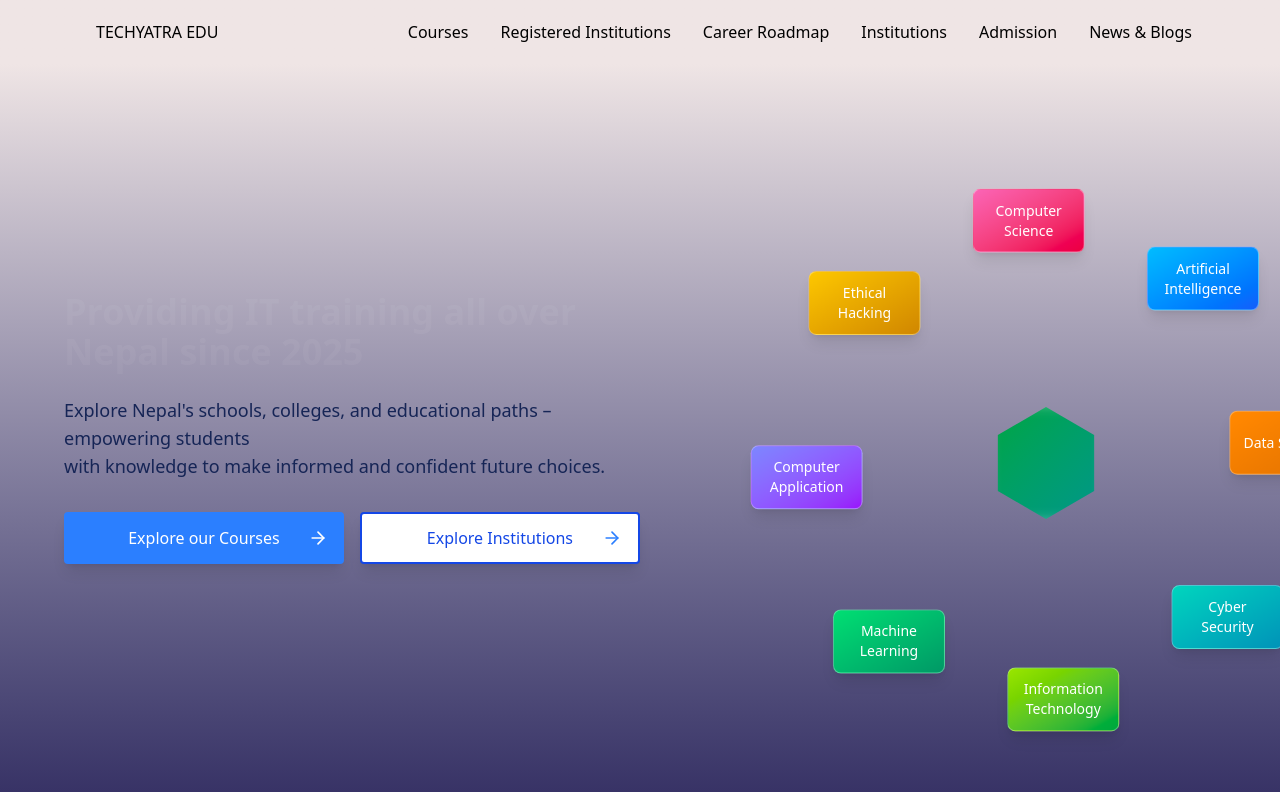
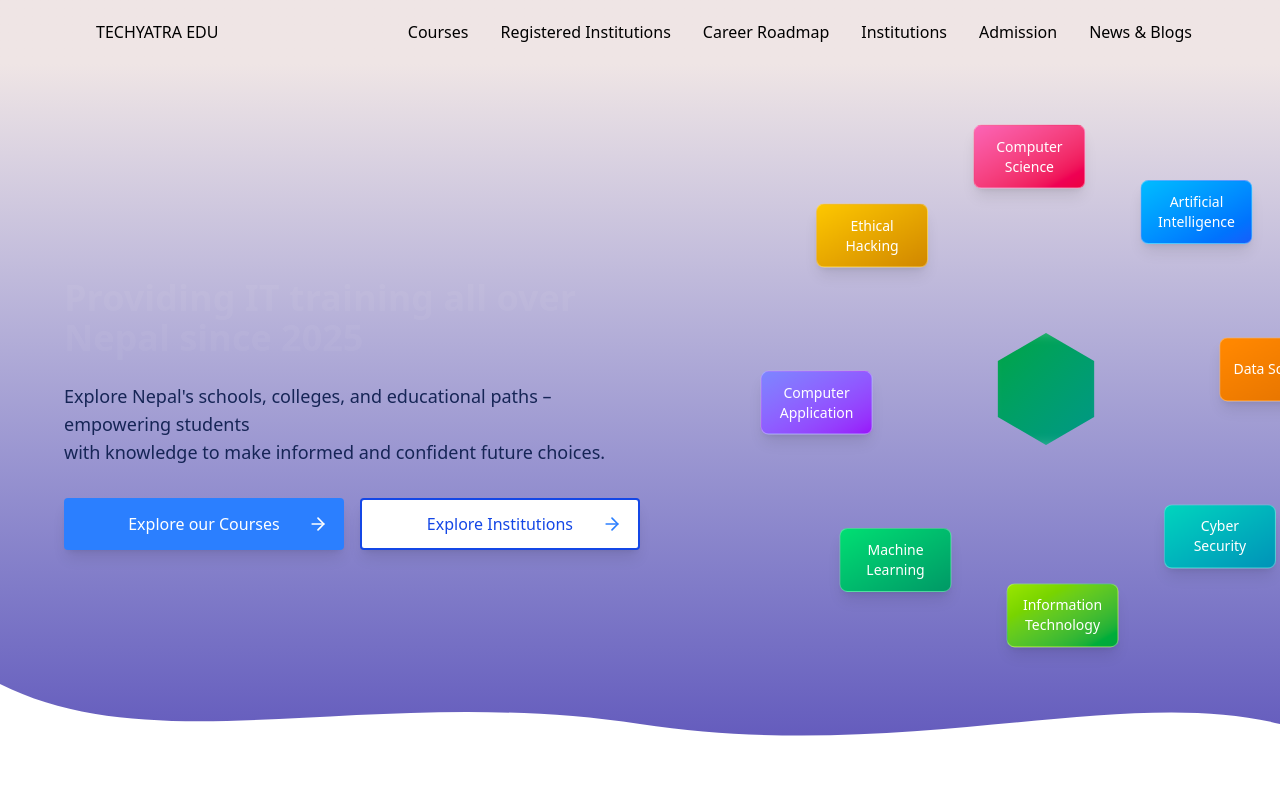
Before and after one commit to techyatra123/techyatraedu, a Next.js app: page / in a window 1280 px wide. Shown: the top 800 px of the page. Built offline with nearby package versions, Linux system fonts and the light colour scheme.

Commit message:
snake animation

```diff
--- a/src/components/hero.tsx
+++ b/src/components/hero.tsx
@@ -32,13 +32,14 @@ const HeroSection: React.FC = () => {
   }, []);
 
   return (
-    <div className="bg-gradient-to-b from-[#efe5e5] to-[#383366]
-      min-h-[110vh] md:min-h-[91vh]
-      h-auto flex flex-col md:flex-row
-      items-center justify-between
-      px-6 md:px-16 py-12 md:py-0"
+    <div
+      className="relative bg-gradient-to-b from-[#efe5e5] to-[#6056bb]
+        min-h-[10vh] md:min-h-[80vh]
+        flex flex-col md:flex-row mb-10
+        items-center justify-between
+        px-6 md:px-16 py-12 md:py-0"
     >
-      <div className="w-full md:w-1/2 flex flex-col items-start">
+      <div className="w-full md:w-1/2 flex flex-col items-start z-10">
         <h1
           className={`text-2xl sm:text-3xl md:text-4xl text-white font-semibold mb-6 transition-opacity duration-500 min-h-[5rem] ${
             isVisible ? "opacity-100" : "opacity-0"
@@ -59,15 +60,39 @@ const HeroSection: React.FC = () => {
             <ArrowRight className="absolute right-4 w-5 h-5 group-hover:translate-x-1 transition-transform duration-300" />
           </button>
 
-          <button className="relative px-4 py-3 cursor-pointer   rounded shadow-lg hover:shadow-2xl bg-white transition duration-300 flex items-center justify-center w-full sm:w-[300px] group border-2 border-blue-700">
+          <button className="relative px-4 py-3 cursor-pointer rounded shadow-lg hover:shadow-2xl bg-white transition duration-300 flex items-center justify-center w-full sm:w-[300px] group border-2 border-blue-700">
             <span className="text-center text-blue-700">Explore Institutions</span>
             <ArrowRight className="absolute text-blue-500 right-4 w-5 h-5 group-hover:translate-x-1 transition-transform duration-300" />
           </button>
         </div>
       </div>
 
-      <div className="w-full md:w-1/2 relative mt-10 md:mt-0 hidden md:block items-center justify-center">
+      <div className="w-full md:w-1/2 relative mt-10 md:mt-0 hidden md:block items-center justify-center z-10">
         <OrbitingCardsWithHexagon />
+      </div>
+
+      <div className="absolute bottom-0 left-0 w-full overflow-hidden z-0">
+        <svg
+          viewBox="0 0 1200 100"
+          preserveAspectRatio="none"
+          className="w-full h-[80px]"
+        >
+          <path
+            d="M0,0 C150,100 350,0 600,50 C850,100 1050,0 1200,50 L1200,100 L0,100 Z"
+            fill="#ffffff"
+          >
+            <animate
+              attributeName="d"
+              dur="10s"
+              repeatCount="indefinite"
+              values="
+                M0,0 C150,100 350,0 600,50 C850,100 1050,0 1200,50 L1200,100 L0,100 Z;
+                M0,0 C150,50 350,100 600,50 C850,0 1050,100 1200,50 L1200,100 L0,100 Z;
+                M0,0 C150,100 350,0 600,50 C850,100 1050,0 1200,50 L1200,100 L0,100 Z
+              "
+            />
+          </path>
+        </svg>
       </div>
     </div>
   );
--- a/src/components/subcomponents/anotheranimation.tsx
+++ b/src/components/subcomponents/anotheranimation.tsx
@@ -3,7 +3,7 @@
 import React from "react";
 import { motion, useTime, useTransform, MotionValue } from "framer-motion";
 
-const ORBIT_RADIUS = 240;
+const ORBIT_RADIUS = 230;
 const CARD_COUNT = 8;
 const BASE_ORBIT_DURATION = 18;
 
@@ -52,7 +52,7 @@ export default function OrbitingCardsWithHexagon(): JSX.Element {
   const progress = useTransform(time, (t) => t / 1000 / BASE_ORBIT_DURATION);
 
   return (
-    <div className="relative w-[60vw] h-[60vw] max-w-[700px] max-h-[700px] flex items-center justify-center">
+    <div className="relative top-[-60px] w-[60vw] h-[60vw] max-w-[700px] max-h-[700px] flex items-center justify-center">
       {/* Hexagon center */}
       <div
         className="absolute w-28 h-28 bg-gradient-to-br from-green-600 to-teal-600 justify-center items-center"
--- /dev/null
+++ b/src/components/subcomponents/liquid.hero.tsx
@@ -0,0 +1,46 @@
+import React from 'react';
+import { motion, useCycle } from 'framer-motion';
+
+const paths = [
+  `M 0 0 H 400 V 240 C 300 270, 100 210, 0 240 Z`,
+  `M 0 0 H 400 V 240 C 250 300, 150 180, 0 240 Z`,
+  `M 0 0 H 400 V 240 C 350 260, 50 230, 0 240 Z`,
+  `M 0 0 H 400 V 240 C 320 290, 80 190, 0 240 Z`,
+];
+
+const Rectangle = () => {
+  const [currentPath, cyclePath] = useCycle(...paths);
+
+  React.useEffect(() => {
+    const interval = setInterval(() => {
+      cyclePath();
+    }, 3000);
+    return () => clearInterval(interval);
+  }, [cyclePath]);
+
+  return (
+    <div className="relative  bottom-[-40px] left-0 w-full h-[200px] overflow-hidden pointer-events-none z-0">
+      <svg
+        viewBox="0 0 400 300"
+        className="w-full h-full"
+        preserveAspectRatio="none"
+      >
+        <defs>
+          <linearGradient id="grad" x1="0%" y1="0%" x2="100%" y2="100%" className='bg-white'>
+            <stop offset="0%" className='opacity-50' />
+            <stop offset="70%"  />
+          </linearGradient>
+        </defs>
+
+        <motion.path
+          d={currentPath}
+          fill="url(#grad)"
+          animate={{ d: currentPath }}
+          transition={{ duration: 2, ease: 'easeInOut' }}
+        />
+      </svg>
+    </div>
+  );
+};
+
+export default Rectangle;
```
